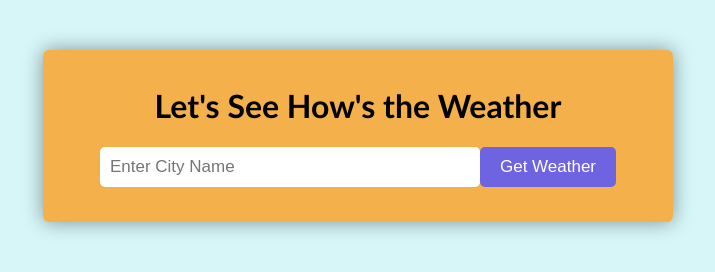
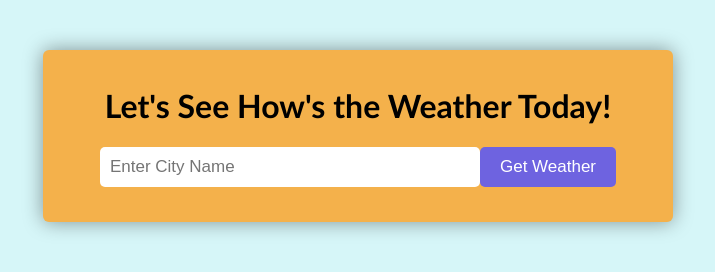
Before and after one commit to GodOmParticle999/WeatherApp, a plain HTML site: page index.html in a window 1280 px wide. Shown: the whole page, without its empty margins (282-997 px from the left). Drawn offline with Linux system fonts and the light colour scheme.

Commit message:
Added index.html

```diff
--- a/index.html
+++ b/index.html
@@ -9,7 +9,7 @@
 </head>
 <body>
   <div class="main-container">
-    <h1>Let's See How's the Weather</h1>
+    <h1 class="h1">Let's See How's the Weather Today!</h1>
     <form action="">
        <input type="text"  id="city-name" placeholder="Enter City Name">
        <input type="submit" value="Get Weather">
```
